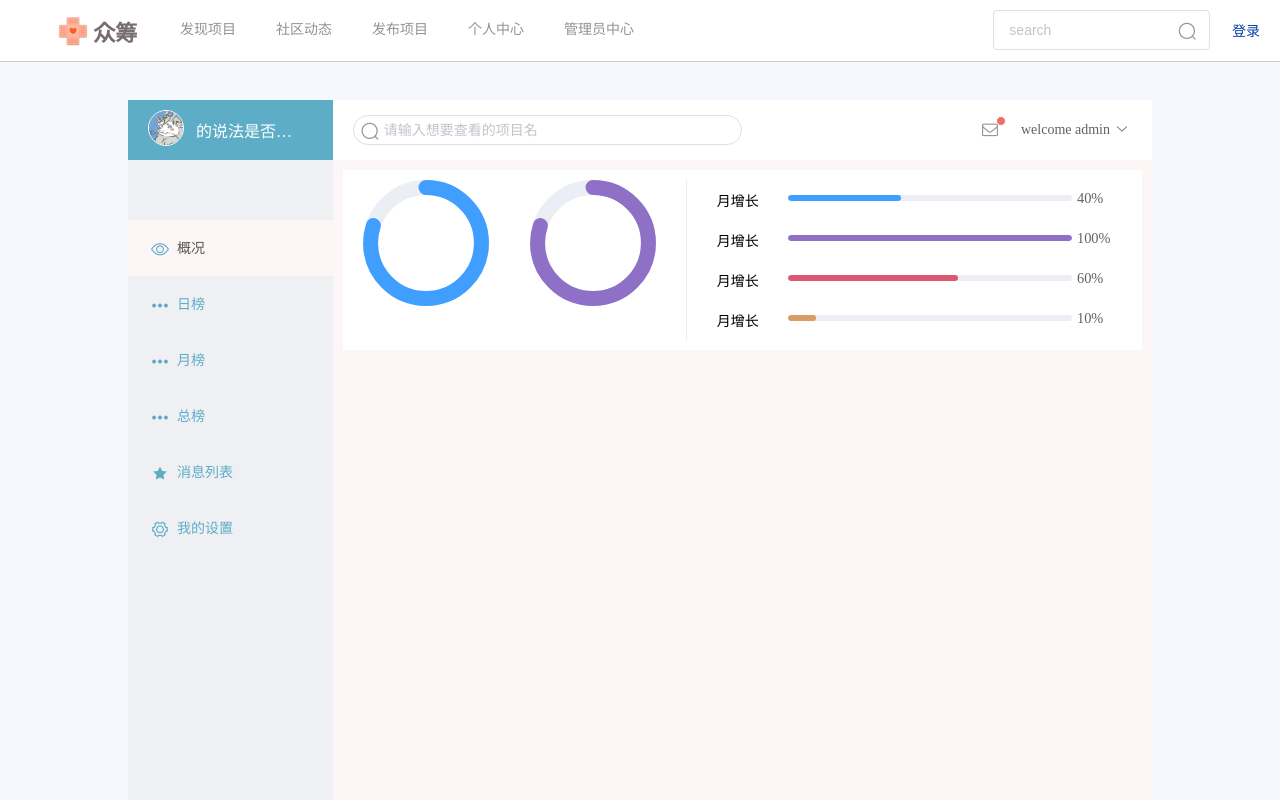
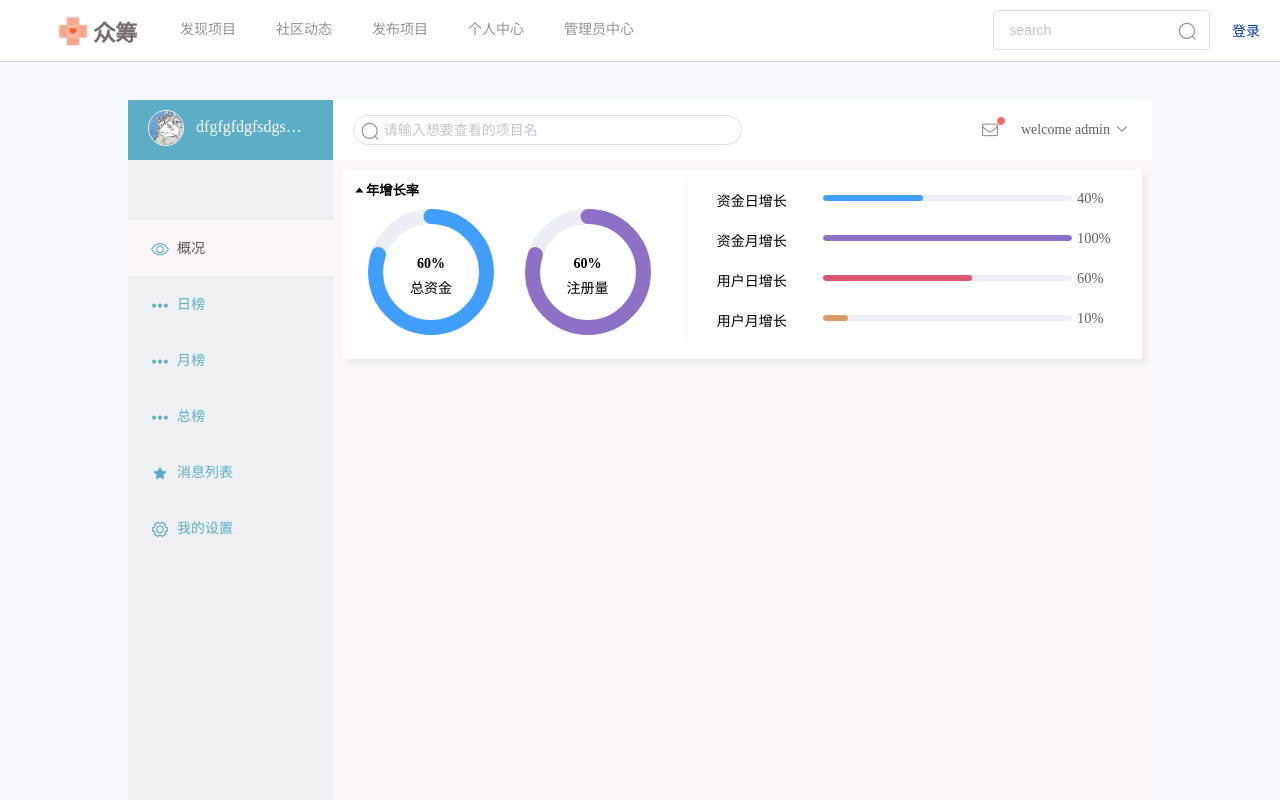
Before and after one commit to AHRL/CrowdFunding, a Vue app in the folder ui/: page /#/manageCenter in a window 1280 px wide. Shown: the top 800 px of the page. Built offline with nearby package versions, Linux system fonts and the light colour scheme.

Commit message:
遗留问题使用watch数据丢失问题

```diff
--- a/ui/src/components/mainModule/findProject/findProject.vue
+++ b/ui/src/components/mainModule/findProject/findProject.vue
@@ -170,23 +170,15 @@
                 </el-row>
           </div>
           <div class="projectCharts">
-              <el-row>
-                  <el-col :span="24">
-                      <el-row>
-                          <el-col>
-                              <h2>项目实况统计</h2>
-                          </el-col>
-                      </el-row>
-                      <el-row>
-                          <el-col :span="14">
-                              <div id="myChart" :style="{width:'600px',height:'400px'}"></div>
-                          </el-col>
-                          <el-col :span="8">
-                              <div id="myChartPie" :style="{width:'400px',height:'400px'}"></div>
-                          </el-col>
-                      </el-row>
-                  </el-col>
-              </el-row>
+                <h2>项目实况统计</h2>
+                <el-row>
+                    <el-col :span="15" :offset="1">
+                        <div id="myChart" :style="{width:'100%',height:'400px'}"></div>
+                    </el-col>
+                    <el-col :span="8">
+                        <div id="myChartPie" :style="{width:'100%',height:'400px'}"></div>
+                    </el-col>
+                </el-row>
           </div>
       </div>
   </div>
--- a/ui/src/components/mainModule/findProject/index.js
+++ b/ui/src/components/mainModule/findProject/index.js
@@ -69,13 +69,26 @@ export default {
                 followerNum: 1773,
                 commentNum: 157
             }],
-            activeName: '1'
+            activeName: '1',
+            windowSize: 0,
+            myChart: echarts.init(document.getElementById('myChart')),
+            myChartPie: echarts.init(document.getElementById('myChartPie')),
         };
     },
+    watch: {
+        // windowSize: val => {
+        //     this.myChart.resize()
+        //     this.myChartPie.resize()
+        // }
+    },
     mounted() {
-        this.drawChart()
+        this.drawChart(),
+            this.windowSizeChange()
     },
     methods: {
+        windowSizeChange() {
+            this.windowSize = document.body.clientWidth
+        },
         drawChart() {
             let idx = 1
             let myChart = echarts.init(document.getElementById('myChart'))
--- a/ui/src/components/mainModule/manageCenter/children/survey.vue
+++ b/ui/src/components/mainModule/manageCenter/children/survey.vue
@@ -1,47 +1,58 @@
 <template>
     <div class="survey">
         <el-row class="allProgress">
-            <el-col class="circleProgress" :span="5">
+            <el-col :span="10">
+                <h5 class="yearIncrease"><i class="el-icon-caret-top"></i>年增长率</h5>
+                <el-col class="circleProgress" :span="12">
                     <div>
                         <el-progress :show-text="false" :stroke-width="15" type="circle" :percentage="80" color="#409EFF"></el-progress>
+                        <div class="increaseMsg">
+                            <p>60%</p>
+                            <span>总资金</span>
+                        </div>
                     </div>
                 </el-col>
-            <el-col class="circleProgress" :span="5">
+                <el-col class="circleProgress" :span="12">
                     <div>
-                    <el-progress :show-text="false" :stroke-width="15" type="circle" :percentage="80" color="#8e71c7"></el-progress>
+                        <el-progress :stroke-width="15" :show-text="false" type="circle" :percentage="80" color="#8e71c7"></el-progress>
+                        <div class="increaseMsg">
+                            <p>60%</p>
+                            <span>注册量</span>
                         </div>
+                    </div>
+                </el-col>
             </el-col>
             <el-col class="progress" :span="14">
                 <div>
                     <el-row>
-                        <el-col :span="4">
-                            <span>月增长</span>
+                        <el-col :span="6">
+                            <span>资金日增长</span>
                         </el-col>
-                        <el-col :span="20">
+                        <el-col :span="18">
                             <el-progress :percentage="40"></el-progress>
                         </el-col>
                     </el-row>
                     <el-row>
-                        <el-col :span="4">
-                            <span>月增长</span>
+                        <el-col :span="6">
+                            <span>资金月增长</span>
                         </el-col>
-                        <el-col :span="20">
+                        <el-col :span="18">
                             <el-progress :percentage="100" color="#8e71c7"></el-progress>
                         </el-col>
                     </el-row>
                     <el-row>
-                        <el-col :span="4">
-                            <span>月增长</span>
+                        <el-col :span="6">
+                            <span>用户日增长</span>
                         </el-col>
-                        <el-col :span="20">
+                        <el-col :span="18">
                             <el-progress :percentage="60" color="#dc5771"></el-progress>
                         </el-col>
                     </el-row>
                     <el-row>
-                        <el-col :span="4">
-                            <span>月增长</span>
+                        <el-col :span="6">
+                            <span>用户月增长</span>
                         </el-col>
-                        <el-col :span="20">
+                        <el-col :span="18">
                             <el-progress :percentage="10" color="#da9c63"></el-progress>
                         </el-col>
                     </el-row>
@@ -60,23 +71,38 @@ export default {
 }
 </script>
 <style scoped>
+.survey{
+    color: #000;
+}
 .allProgress{
     background: #fff;
     margin: 10px;
+    box-shadow: 5px 5px 5px rgb(236, 235, 235);
 }
 .allProgress .el-col{
     padding: 10px;
 }
+.yearIncrease{
+    margin:0;
+}
 .circleProgress div{
     text-align: center;
+    position: relative;
+}
+.circleProgress .increaseMsg{
+    position: absolute;
+    left:50%;
+    top:50%;
+    transform: translate(-50%,-50%);
+    font-size: 14px;
+}
+.circleProgress .increaseMsg p{
+    font-weight: 600;
+    margin:5px 0;
 }
 .progress>div{
-    border-left: 1px solid rgb(235, 233, 233);
+    border-left: 1px solid rgb(245, 242, 242);
     font-size: 14px;
-    color: black;
     padding-left: 20px;
 }
-.progress .el-progress{
-
-}
 </style>
--- a/ui/src/components/mainModule/manageCenter/manageCenter.vue
+++ b/ui/src/components/mainModule/manageCenter/manageCenter.vue
@@ -4,9 +4,7 @@
             <el-col>
                 <el-menu
                     :default-active="activeIndex"
-                    class="el-menu-vertical-demo"
-                    @open="handleOpen"
-                    @close="handleClose"
+                    @select="handleSelect"
                     background-color="rgb(238, 240, 243)"
                     text-color="#5eadc7"
                     active-text-color="rgb(90, 87, 87)">
@@ -15,7 +13,7 @@
                             <img :src="require('../../../assets/head.jpeg')" alt="">
                         </el-col>
                         <el-col class="username" :span="16" :offset="2">
-                            的说法是否水电费第三方
+                            dfgfgfdgfsdgsgfsdytj
                         </el-col>
                     </el-row>
                     <el-menu-item index="1">
@@ -99,6 +97,11 @@ export default {
         },
         handleClose(key, keyPath) {
             console.log(key, keyPath);
+        },
+        handleSelect(key,keyPath){
+            console.log(key,keyPath)
+            this.activeIndex = key;
+            console.log(this.activeIndex)
         }
     },
     components: {
```
Lines whose indentation alone changed are shown as unchanged.
